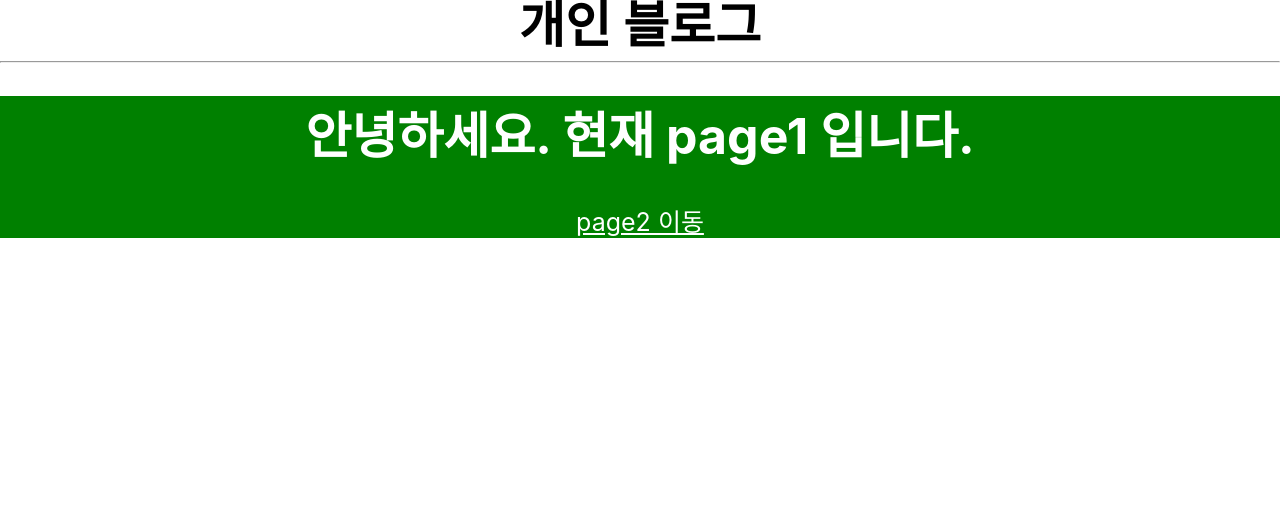
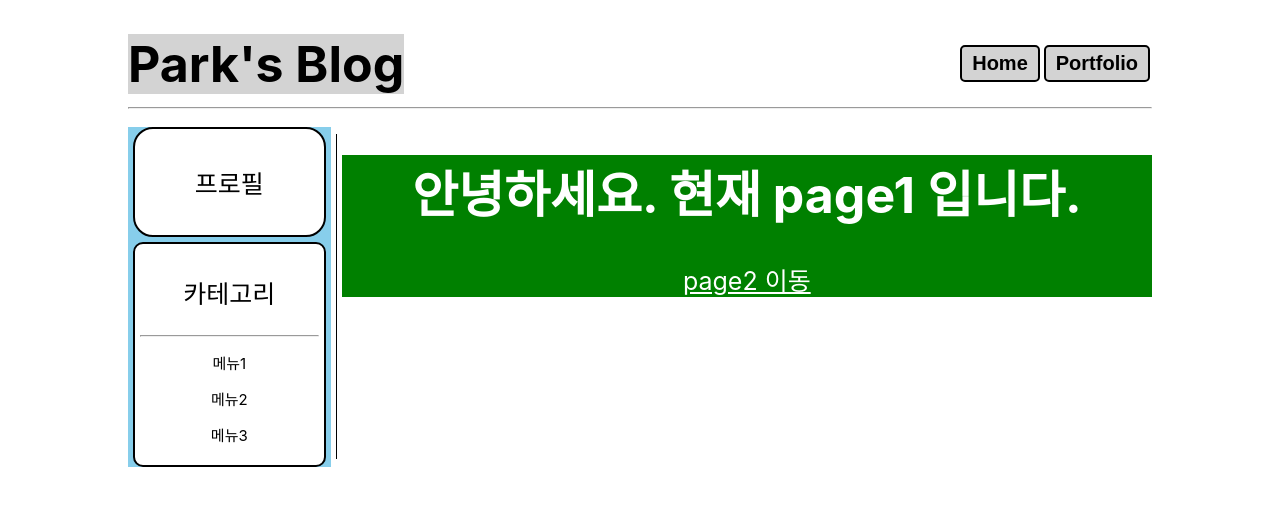
Before and after one commit to HyeongJun513/blog, a React (Create React App) app: page /blog/test1 in a window 1280 px wide. Shown: the top 506 px of the page. Built offline with nearby package versions, Linux system fonts and the light colour scheme.

Commit message:
1227upload

```diff
--- a/package.json
+++ b/package.json
@@ -9,6 +9,7 @@
     "react-dom": "^18.3.1",
     "react-router-dom": "^7.1.1",
     "react-scripts": "5.0.1",
+    "styled-components": "^6.1.13",
     "web-vitals": "^4.2.4"
   },
   "scripts": {
--- a/src/App.js
+++ b/src/App.js
@@ -1,39 +1,76 @@
 import React, { useState } from 'react';
 import { BrowserRouter, Routes, Route, Link, useNavigate } from 'react-router-dom'; // 라우터 관련 컴포넌트 임포트
 import './App.css';
-import Home from './myFolder/Home';
-import Header from './myFolder/Header';
-import Test from './myFolder/test';
-import Test2 from './myFolder/test2';
-import ErrorPage from './myFolder/ErrorPage';
+import styled from 'styled-components';
+import Home from './components/Home';
+import Header from './components/Header';
+import Test from './components/test';
+import Test2 from './components/test2';
+import ErrorPage from './components/ErrorPage';
+import RightMenu from './components/right_menu/RightMenu';
 
 const App = () => {
 
   return (
-    <div className="App" style={{fontSize: 25}}>
+    <div style={{fontSize: 25, textAlign: 'center'}}>
         <BrowserRouter basename='/blog'>
           <Routes>
             <Route
             path='/'
             element={
-              <div>
+              <Container>
+                <div style={{width:'80%'}}>
                   <Header />
+                  <div style={{display:'flex', backgroundColor:'white', justifyContent:'center'}}>
+                    <div style={{flex: 2}}>
+                      <RightMenu />
+                    </div>
+
+                    <hr style={{ width: '1px', backgroundColor: 'black', border: 'none', marginLeft:5, marginRight: 5}} />
+
+                    <div style={{flex: 8}}>
                       <Home />
                     </div>
+                  </div>
+                </div>
+              </Container>
             }
             />
             <Route path='test1' element={
-              <div>
+              <Container>
+                <div style={{width:'80%'}}>
                   <Header />
+                  <div style={{display:'flex', backgroundColor:'white', justifyContent:'center'}}>
+                    <div style={{flex: 2}}>
+                      <RightMenu />
+                    </div>
+
+                    <hr style={{ width: '1px', backgroundColor: 'black', border: 'none', marginLeft:5, marginRight: 5}} />
+
+                    <div style={{flex: 8}}>
                       <Test />
                     </div>
-
+                  </div>
+                </div>
+              </Container>
             }/>
             <Route path='test2' element={
-              <div>
+              <Container>
+              <div style={{width:'80%'}}>
                 <Header />
+                <div style={{display:'flex', backgroundColor:'white', justifyContent:'center'}}>
+                  <div style={{flex: 2}}>
+                    <RightMenu />
+                  </div>
+
+                  <hr style={{ width: '1px', backgroundColor: 'black', border: 'none', marginLeft:5, marginRight: 5}} />
+
+                  <div style={{flex: 8}}>
                     <Test2 />
                   </div>
+                </div>
+              </div>
+            </Container>
             }/>
             <Route path='*' element={
               <ErrorPage />
@@ -46,21 +83,10 @@ const App = () => {
 
 export default App;
 
-/*
-  <div className="App">
-    <header className="App-header">
-      <img src={logo} className="App-logo" alt="logo" />
-      <p>
-        Edit <code>src/App.js</code> and save to reload.
-      </p>
-      <a
-        className="App-link"
-        href="https://reactjs.org"
-        target="_blank"
-        rel="noopener noreferrer"
-      >
-        Learn React
-      </a>
-    </header>
-  </div>
-*/
+const Container = styled.div`
+  display: flex;
+  // align-items: center;
+  justify-content: center;
+  // height: 100vh;
+  // background-color: lightgray;
+`;
--- /dev/null
+++ b/src/components/ErrorPage.js
@@ -0,0 +1,13 @@
+import React from "react"
+import { BrowserRouter, Routes, Route, Link, useNavigate } from 'react-router-dom'; // 라우터 관련 컴포넌트 임포트
+
+const ErrorPage = () => {
+    return (
+        <div>
+            <h3>잘못된 페이지입니다.</h3>
+            <Link to='/'>홈으로 돌아가기기</Link>
+        </div>
+    );
+};
+
+export default ErrorPage;
--- /dev/null
+++ b/src/components/Header.js
@@ -0,0 +1,44 @@
+import React from "react";
+import { BrowserRouter, Routes, Route, Link, useNavigate } from 'react-router-dom'; // 라우터 관련 컴포넌트 임포트
+import styled from "styled-components";
+
+const Header = () => {
+    const navigate = useNavigate();
+    return (
+    <div>
+        <div style={{display:'flex', flexDirection:'row', alignItems:'center', justifyContent:'space-between'}}>
+            <div>
+                <h1 style={{cursor: 'pointer', backgroundColor:'lightgray'}} onClick={() => {navigate('/')}} >Park's Blog</h1>
+                {/* <Link to='/'> <h1 style={{marginTop: -15}}>개인 블로그</h1> </Link> */}
+            </div>
+
+            <div style={{display:'flex', flexDirection:'row', alignItems:'center'}}>
+                {/* <p style={{marginRight:5}}>Home</p>
+                <p style={{marginLeft:5}}>Portfolio</p> */}
+                <MenuButton onClick={() => {alert('홈 버튼 클릭!')}}>Home</MenuButton>
+                <MenuButton onClick={() => {alert('포트폴리오오 버튼 클릭!')}}>Portfolio</MenuButton>
+            </div>
+        </div>
+        <hr style={{marginTop: -20}}/>
+    </div>
+    );
+};
+
+export default Header;
+
+const MenuButton = styled.button`
+  padding:5px 10px 5px 10px;
+  min-width: 50px;
+  height: auto;
+  border-radius: 5px;
+  font-size: 20px;
+  font-weight: 700;
+//   background-color: #5877f9;
+//   border:2px solid #5877f9;
+  background-color: lightgray;
+  border: 2px solid;
+//   color:#ffffff;
+  margin-right: 2px;
+  margin-left: 2px;
+  cursor: pointer;
+`;
--- /dev/null
+++ b/src/components/Home.js
@@ -0,0 +1,59 @@
+import React, { useState } from 'react';
+import { BrowserRouter, Routes, Route, Link, useNavigate } from 'react-router-dom'; // 라우터 관련 컴포넌트 임포트
+import '../App.css';
+import styled from 'styled-components';
+
+const Home = () => {
+    const [MyText, setMyText] = useState(0);
+    const navigate = useNavigate();
+
+    const NumberPlus = () => {
+    setMyText(MyText + 1);
+    // alert('숫자 1 증가!');
+    };
+
+    const NumberMinus = () => {
+    setMyText(MyText - 1);
+    };
+
+    return (
+        <div style={{backgroundColor:'white', }}>
+            <p>게시글 목록 출력 (Home.js)</p>
+            <div style={{flexDirection:'row'}}>
+                <NumberButton onClick={NumberPlus} > 숫자 + </NumberButton>
+                <NumberButton onClick={NumberMinus} > 숫자 - </NumberButton>
+            </div>
+            <span style={{fontSize: 50, fontWeight:'bold'}}>{MyText}</span>
+
+            <div style={{flexDirection:'row'}}>
+                <Link to='/test1' style={{margin:5}}> test1 이동 </Link>
+                <Link to='/test2' style={{margin:5}}> test2 이동 </Link>
+            </div>
+
+            <br/>
+
+            <div>
+                <button onClick={() => {navigate('/test1')}} className='App-button' style={{fontSize: 20}}> test1 이동 </button>
+                <button onClick={() => {navigate('/test2')}} className='App-button' style={{fontSize: 20}}> test2 이동 </button>
+            </div>
+
+        </div>
+    );
+};
+
+export default Home;
+
+const NumberButton = styled.button`
+  padding:5px 10px 5px 10px;
+  min-width: 50px;
+  height: auto;
+  border-radius: 5px;
+  font-size: 20px;
+  font-weight: 700;
+  background-color:#5877f9;
+  border:2px solid #5877f9;
+  color:#ffffff;
+  margin-right: 2px;
+  margin-left: 2px;
+  cursor: pointer;
+`;
--- /dev/null
+++ b/src/components/right_menu/Category.js
@@ -0,0 +1,16 @@
+import React from "react";
+
+const Category = () => {
+    return (
+        <div style={{border: '2px solid black', padding: 5, borderRadius: 10, backgroundColor:'white', margin: 5}}>
+            <p>카테고리</p>
+            <hr />
+            <p style={{fontSize: 15}}>메뉴1</p>
+            <p style={{fontSize: 15}}>메뉴2</p>
+            <p style={{fontSize: 15}}>메뉴3</p>
+
+        </div>
+    );
+};
+
+export default Category;
--- /dev/null
+++ b/src/components/right_menu/Profile.js
@@ -0,0 +1,11 @@
+import React from "react";
+
+const Profile = () => {
+    return (
+        <div style={{border: '2px solid black', borderRadius: 20, padding: 10, backgroundColor: 'white', margin: 5}}>
+            <p>프로필</p>
+        </div>
+    );
+};
+
+export default Profile;
--- /dev/null
+++ b/src/components/right_menu/RightMenu.js
@@ -0,0 +1,15 @@
+import React from "react";
+import Profile from "./Profile";
+import Category from "./Category";
+
+const RightMenu = () => {
+    return (
+        <div style={{backgroundColor:'skyblue', }}>
+            {/* <p style={{fontWeight:'bold', color:'white'}}>우측 메뉴 (RightMenu.js)</p> */}
+            <Profile />
+            <Category />
+        </div>
+    );
+};
+
+export default RightMenu;
--- /dev/null
+++ b/src/components/test.js
@@ -0,0 +1,17 @@
+import React from 'react';
+import { BrowserRouter, Routes, Route, Link, useNavigate } from 'react-router-dom'; // 라우터 관련 컴포넌트 임포트
+
+const Test = () => {
+    const testStyle = {
+        backgroundColor: 'green',
+    }
+
+    return (
+        <div style={{backgroundColor:'green', paddingLeft: 15, paddingRight: 15, color:'white'}}>
+            <h1>안녕하세요. 현재 page1 입니다.</h1>
+            <Link to='/test2' style={{color:'white'}}> page2 이동 </Link>
+        </div>
+    )
+}
+
+export default Test;
--- /dev/null
+++ b/src/components/test2.js
@@ -0,0 +1,17 @@
+import React from 'react';
+import { BrowserRouter, Routes, Route, Link, useNavigate } from 'react-router-dom'; // 라우터 관련 컴포넌트 임포트
+
+const Test2 = () => {
+    const testStyle = {
+        backgroundColor: 'green',
+    }
+
+    return (
+        <div style={{backgroundColor:'blue', paddingLeft: 15, paddingRight: 15, color:'yellow'}}>
+            <h1>안녕하세요. 현재 page2 입니다.</h1>
+            <Link to='/test1' style={{color:'yellow'}}> page1 이동 </Link>
+        </div>
+    )
+}
+
+export default Test2;
```
Also changed, not shown: src/components/firebase/list.js (added), 6 other files (tests, documents, lock files or other folders). Lines whose indentation alone changed are shown as unchanged.
